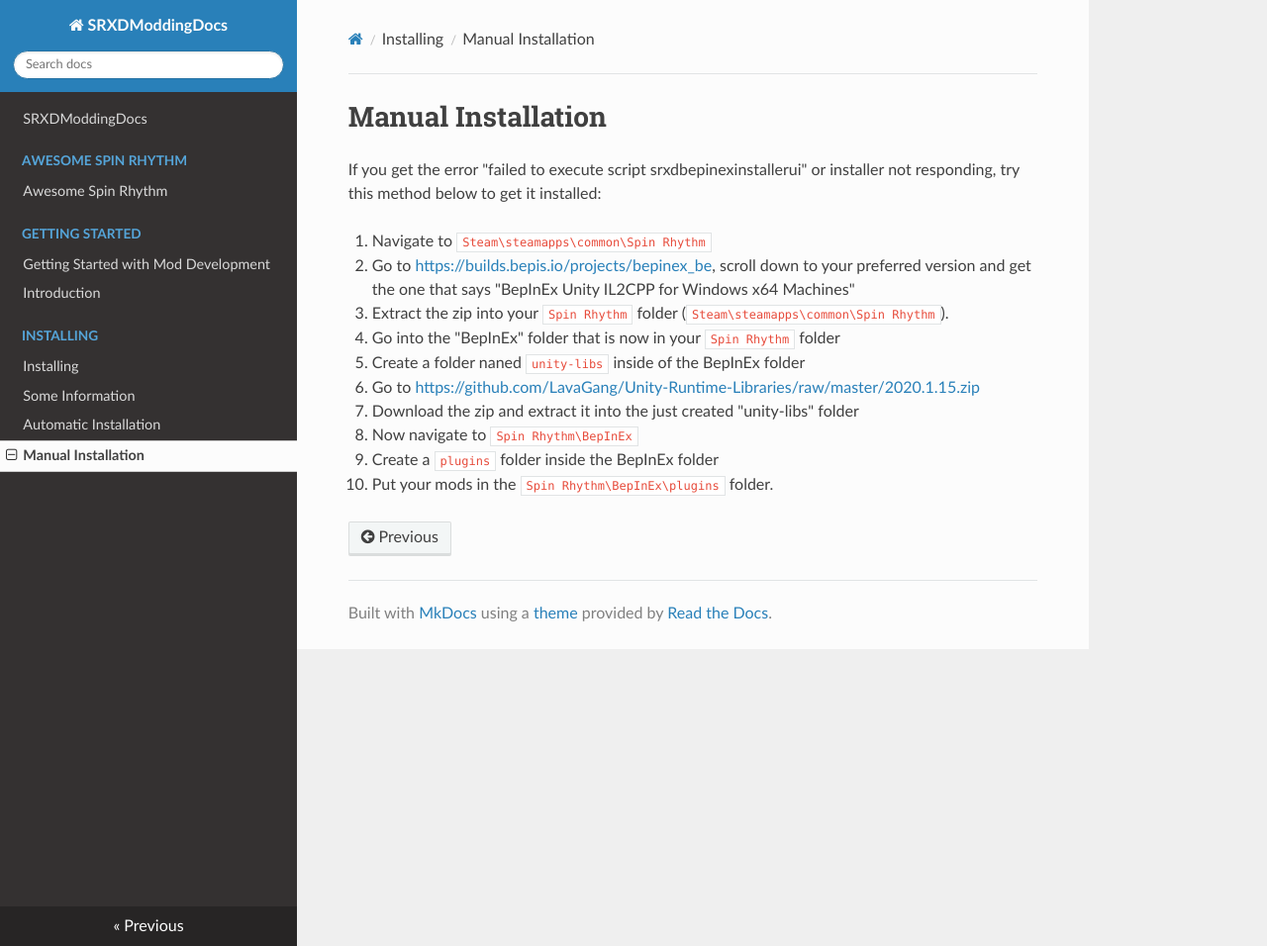
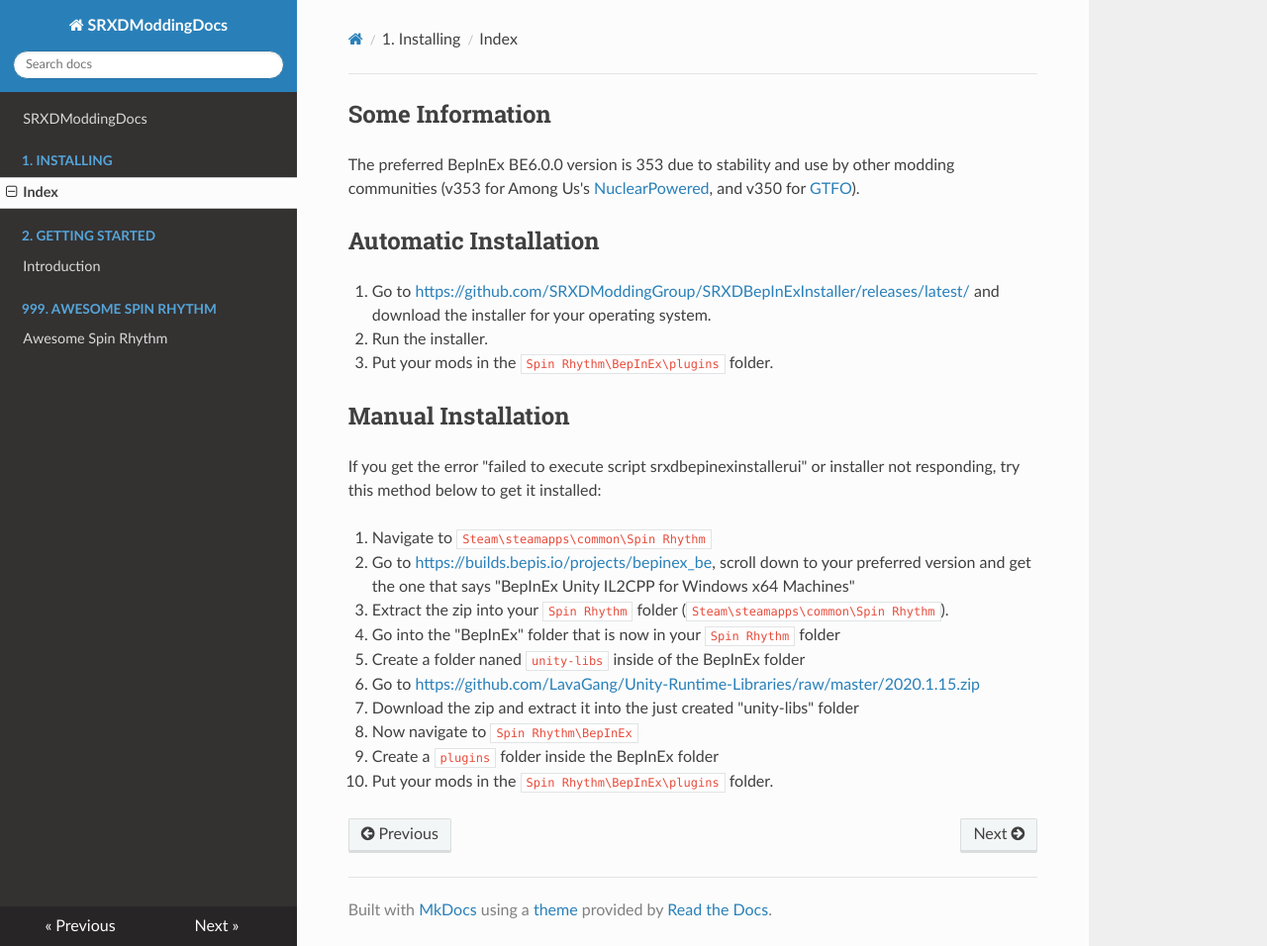
Before and after one commit to SRXDModdingGroup/SRXDModdingDocs, an MkDocs documentation site: the page built from docs/1. Installing/README.md, in a window 1280 px wide and 956 px high. Shown: the whole window at 99% size. Built offline with MkDocs 1.6.1, drawn with Linux system fonts in a browser that asks for light colours; nearby versions of some CDN libraries.

Commit message:
added indent lists

```diff
--- a/.readthedocs.yaml
+++ b/.readthedocs.yaml
@@ -12,4 +12,4 @@ mkdocs:
 python:
    version: 3.7
    install:
-   - requirements: docs/requirements.txt
+   - requirements: requirements.txt
--- a/docs/Installing/2-manual-installation.md
+++ b/docs/1. Installing/README.md
@@ -1,4 +1,14 @@
-# Manual Installation
+## Some Information
+
+The preferred BepInEx BE6.0.0 version is 353 due to stability and use by other modding communities (v353 for Among Us's [NuclearPowered](https://github.com/NuclearPowered/BepInEx), and v350 for [GTFO](https://gtfo.thunderstore.io/package/BepInEx/BepInExPack_GTFO/)).
+
+## Automatic Installation
+
+1. Go to [https://github.com/SRXDModdingGroup/SRXDBepInExInstaller/releases/latest/](https://github.com/SRXDModdingGroup/SRXDBepInExInstaller/releases/latest/) and download the installer for your operating system.
+2. Run the installer.
+3. Put your mods in the `Spin Rhythm\BepInEx\plugins` folder.
+
+## Manual Installation
 
 If you get the error "failed to execute script srxdbepinexinstallerui" or installer not responding, try this method below to get it installed:
 
--- a/docs/Getting Started/README.md
+++ /dev/null
@@ -1,9 +0,0 @@
----
-sort: 2
----
-
-# Getting Started with Mod Development
-
-Contents:
-
-{% include list.liquid %}
--- a/docs/requirements.txt
+++ b/docs/requirements.txt
@@ -0,0 +1,2 @@
+Markdown==3.3.4
+mdx-truly-sane-lists==1.2
--- a/mkdocs.yml
+++ b/mkdocs.yml
@@ -7,3 +7,7 @@ theme:
         - yaml
         - rust
         - csharp
+
+
+markdown_extensions:
+  - mdx_truly_sane_lists
--- /dev/null
+++ b/requirements.txt
@@ -0,0 +1 @@
+mdx-truly-sane-lists==1.2
```
Also changed, not shown: docs/Installing/0-info.md (deleted, +0 -3 lines), docs/Installing/1-automatic-installation.md (deleted, +0 -5 lines), docs/Installing/README.md (deleted, +0 -9 lines), docs/2. Getting Started/0-introduction.md (renamed from docs/Getting Started/0-introduction.md), docs/999. Awesome-Spin-Rhythm/README.md (renamed from docs/Awesome-Spin-Rhythm/README.md), 1 other file.
